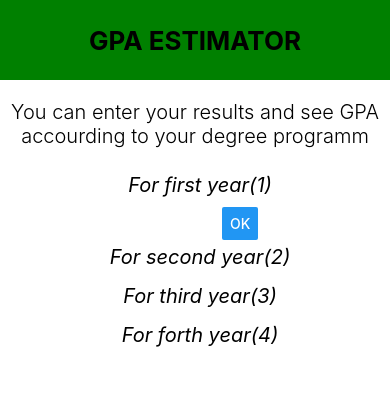
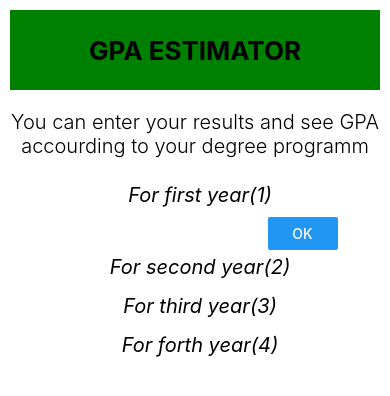
Before and after one commit to isurubandara1/GPA_Estimator_App, a React Native app: screen / in a window 390 px wide. Shown: the top 396 px of the page. Built offline with nearby package versions, Linux system fonts and the light colour scheme.

Commit message:
textField add

```diff
--- a/App.tsx
+++ b/App.tsx
@@ -18,8 +18,14 @@ const App = () => {
           <Text style={styles.yearText}>For first year(1)</Text>
         </View>
         <View style={styles.userValueContainer}>
-          <TextInput style={styles.firstTextInput} />
-          <Button title="OK" onPress={() => {}} />
+          <TextInput
+            style={styles.firstTextInput}
+            placeholder="Enter number of courses"
+            placeholderTextColor="white"
+          />
+          <View style={{width: 70}}>
+            <Button title="OK" onPress={() => {}} />
+          </View>
         </View>
       </View>
       <View style={styles.yearContainer}>
@@ -38,6 +44,7 @@ const App = () => {
 const styles = StyleSheet.create({
   container: {
     flex: 1,
+    margin: 10,
   },
   text: {
     fontSize: 24,
@@ -79,13 +86,21 @@ const styles = StyleSheet.create({
   userValueContainer: {
     alignItems: 'center',
     flexDirection: 'row',
+    justifyContent: 'center',
   },
   firstTextInput: {
     borderWidth: 2,
     borderRadius: 5,
     borderColor: 'white',
+    width: '50%',
+    fontSize: 12,
+    color: 'white',
+    textAlign: 'center',
+    marginRight: 30,
   },
-  firstButton: {},
+  firstButton: {
+    width: 200,
+  },
 });
 
 export default App;
```
